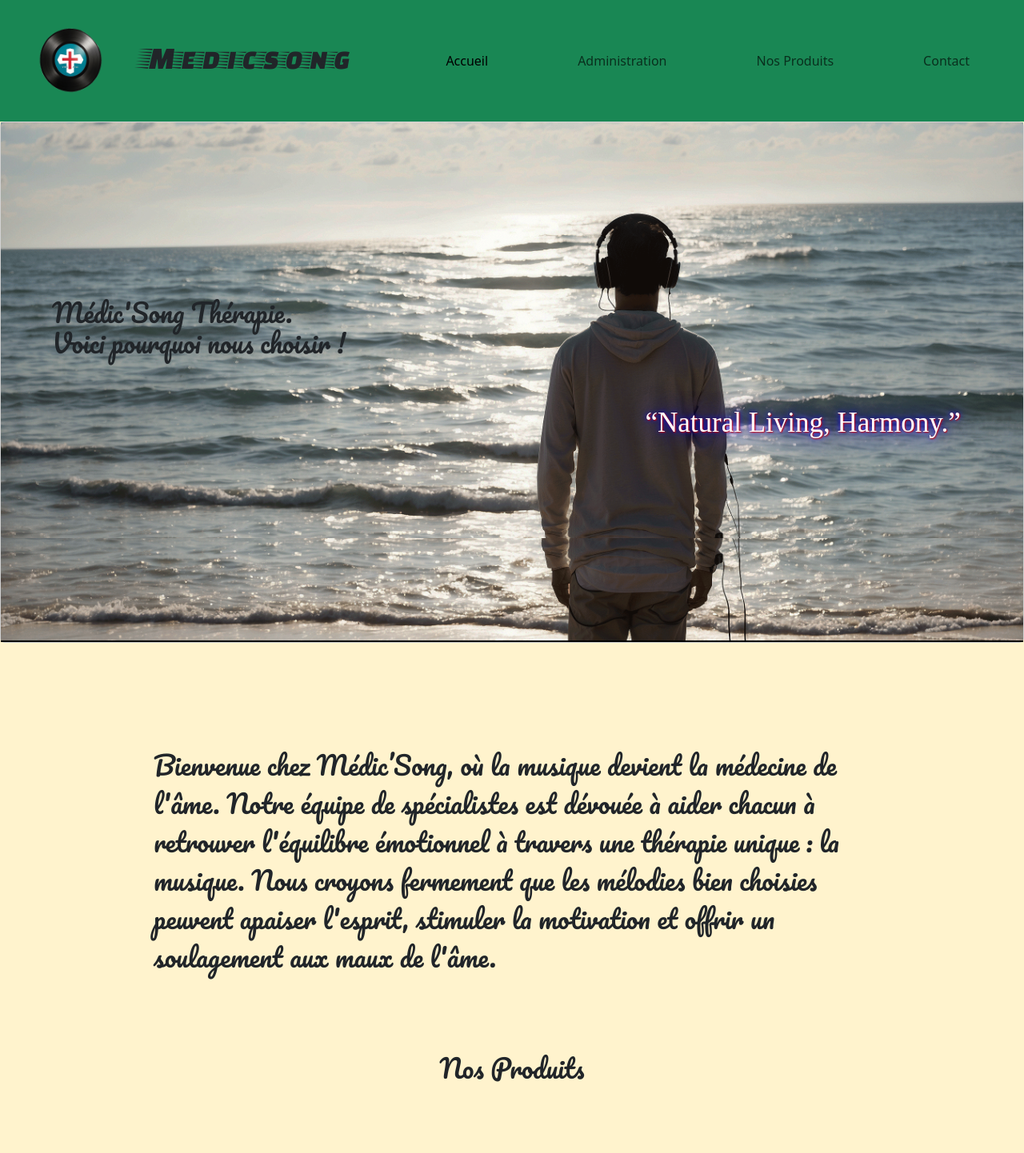
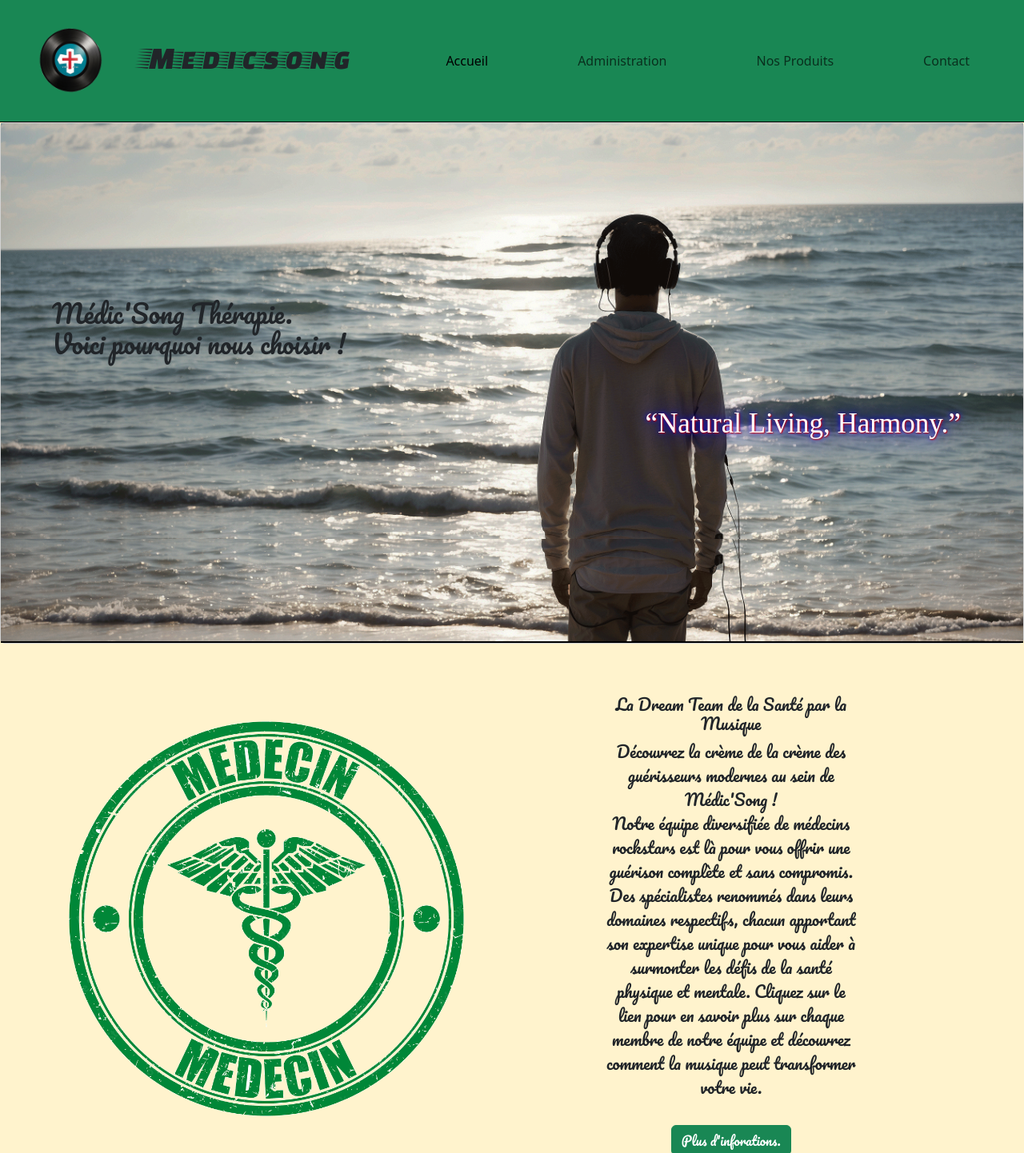
Before and after one commit to ItakiI/medicsong, a PHP site: page /index.html.php in a window 1280 px wide; the page is wider, and only the part inside the window is pictured. Shown: the top 1442 px of that part at 80% size. Run offline with PHP 8.4, Linux system fonts and the light colour scheme; some libraries are stand-ins or nearby versions; some web fonts are replaced.

Commit message:
ajout d'escription team avec lien dans index, modification légère de la nav et footer (ligne noir)

```diff
--- a/components/footer.php
+++ b/components/footer.php
@@ -1,11 +1,10 @@
-<footer>
+<footer class="bg-success border-black border-top p-1">
       <div class="foot">
-
         <!-- adresse du centre -->
         <div class="adresse">
           <h4>
-          Médicsong <br>2 rue de la guitare enflammée <br>
-          13666 rockandroll
+            Médicsong <br>2 rue de la guitare enflammée <br>13666
+            rockandroll
           </h4>
         </div>
 
@@ -17,16 +16,19 @@
                 <i class="fa-brands fa-bitcoin fa-bounce fa-xl" style="color: #000000"></i>
               </a>
             </li>
+
             <li>
-            <a href="mastercard" >
+              <a href="mastercard">
                 <i class="fa-brands fa-cc-mastercard fa-bounce fa-xl" style="color: #000000"></i>
           </a>
             </li>
+
             <li>
-            <a href="visa">
-              <i class="fa-brands fa-cc-visa fa-bounce fa-xl" style="color: #000000"></i>
+              <a href="visa"><i class="fa-brands fa-cc-visa fa-bounce fa-xl" style="color: #000000">
+            </i>
           </a>
             </li>
+
             <li>
               <a href="euros">
                 <i class="fa-solid fa-euro-sign fa-bounce fa-xl" style="color: #000000"></i>
@@ -37,12 +39,13 @@
       </div>
 
       <!-- capital -->
-      <div class="value">
+      <div class="value text-align-center bg-success b-2 m-2 p-2">
         <h5>
           Médicsong <br>
           sarl au capital de : 1999999999999 euros
         </h5>
       </div>
     </footer>
+
   </body>
 </html>
--- a/components/header.php
+++ b/components/header.php
@@ -2,7 +2,7 @@
     <!--logo position sur navbar a l'angle gauche.-->
     <!-- Barre de navigation avec des liens pointant vers des ancres prédéfinies -->
 
-    <nav class="bg-success navbar navbar-expand-lg">
+    <nav class="bg-success navbar navbar-expand-xl justify-content-evenly border-black border-bottom">
         <div class="container-fluid">
             <a class="navbar-brand" href="./index.php">
                 <img src="/medicsong/assets/img/vinnylmedico.gif" alt="Medic'Song" width="150" height="100">
--- a/config/cdb.php
+++ b/config/cdb.php
@@ -4,7 +4,7 @@
 
 try {
     // On se connecte à MySQL
-    $bdd = new PDO('mysql:host=localhost;dbname=medicsong', 'root', 'Nico2205!');
+    $bdd = new PDO('mysql:host=localhost;dbname=medicsong', 'yoann', 'Simplon2023!');
 } catch (Exception $e) {
     // En cas d'erreur, on affiche un message et on arrête tout
 
--- a/index_contenu.php
+++ b/index_contenu.php
@@ -1,107 +1,24 @@
 <main>
 
-<!-- présentation du groupe -->
-<div id="present">
-  <p class="presentation">
-    Bienvenue chez Médic’Song, où la musique devient la médecine de l'âme.
-    Notre équipe de spécialistes est dévouée à aider chacun à retrouver
-    l'équilibre émotionnel à travers une thérapie unique : la musique.
-    Nous croyons fermement que les mélodies bien choisies peuvent apaiser
-    l'esprit, stimuler la motivation et offrir un soulagement aux maux de
-    l'âme.
-  </p>
+<div class="cols d-flex justify-content-evenly align-item-center p-5 g-0">
+    <div class="card text-center border-0 bg-transparent mb-3" style="max-width: 100%;">
+        <div class="row d-flex justify-content-evenly align-item-center g-0">
+            <div class="col-md-5 b-3 m-3 d-flex justify-content-evenly align-items-center border-start-0">
+                <img src="assets\img\logo_medecin.gif" class="img-fluid g-0 w-auto h-auto rounded-start border-bottom-0">
             </div>
-
-<!-- titre + ordonnance -->
-<div id="title">
-  <h2>Nos Produits</h2>
+            <div class="col-md-6 d-flex justify-content-evenly align-item-center align-self-center">
+                <div class="col-md-7">
+                    <div class="card-body">
+                        <h5>La Dream Team de la Santé par la Musique</h5>
+                        <p>Découvrez la crème de la crème des guérisseurs modernes au sein de Médic'Song !<br>
+                        Notre équipe diversifiée de médecins rockstars est là pour vous offrir une guérison complète et sans compromis.<br>
+                        Des spécialistes renommés dans leurs domaines respectifs, chacun apportant son expertise unique pour vous aider à surmonter les défis
+                        de la santé physique et mentale. Cliquez sur le lien pour en savoir plus sur chaque membre de notre équipe et découvrez comment la musique peut transformer votre vie.</p>
                     </div>
-
-<div class="ordon">
-  <img class="imgdoc" src="assets/img/ordo-johnny.gif"
-    alt="ordonnance1">
-    <img class="imgdoc" src="assets/img/ordo-eminem.gif"
-    alt="ordonnance2"><img
-    class="imgdoc"
-    src="assets/img/ordo-bob.gif"
-    alt="ordonnance3"
-  ><img
-    class="imgdoc"
-    src="assets/img/ordo-james.gif"
-    alt="ordonnance4"
-  >
-</div>
-
-<!-- MP3 -->
-<div class="musique">
-  <figure>
-    <figcaption>Échantillon :</figcaption>
-    <audio controls src="assets/musiques/johnny.wav">
-      <a href="assets/musiques/johnny.wav"> Download audio </a>
-    </audio>
-  </figure>
-  <figure>
-    <figcaption>Échantillon :</figcaption>
-    <audio controls src="assets/musiques/eminem.wav">
-      <a href="assets/musiques/eminem.wav"> Download audio </a>
-    </audio>
-  </figure>
-  <figure>
-    <figcaption>Échantillon :</figcaption>
-    <audio controls src="assets/musiques/bob.wav">
-      <a href="assets/musiques/bob.wav"> Download audio </a>
-    </audio>
-  </figure>
-  <figure>
-    <figcaption>Échantillon :</figcaption>
-    <audio controls src="assets/musiques/metallica.wav">
-      <a href="assets/musiques/metallica.wav"> Download audio </a>
-    </audio>
-  </figure>
-</div>
-
-<!-- cards -->
- <!-- james hetfield -->
-<div class="row row-cols-1 row-cols-md-4 g-4">
-  <div class="col">
-    <div class="card">
-      <img src="assets/img/avatar4.gif" class="card-img-top" alt="Dr james hetfield">
-      <div class="card-body">
-        <h5 class="card-title">Dr. James Hetfield</h5>
-        <p class="card-text">Dénouer les tensions avec des accords puissants.</p>
+                    <div class="">
+                        <a href="/medicsong/views/admin.php" class="card-link btn btn-success">Plus d'inforations.</a>
                     </div>
                 </div>
-  </div>
-
-<!-- bob marley -->
-  <div class="col">
-    <div class="card">
-      <img src="assets/img/avatar3.gif" class="card-img-top" alt="Dr bob marley">
-      <div class="card-body">
-        <h5 class="card-title">Dr. Bob Marley</h5>
-        <p class="card-text">Les sons envoûtants pour apaiser les esprits.</p>
-      </div>
-    </div>
-  </div>
-
-    <!-- eminem -->
-  <div class="col">
-    <div class="card">
-      <img src="assets/img/avatar2.gif" class="card-img-top" alt="Dr emi-nem">
-      <div class="card-body">
-        <h5 class="card-title">Dr. Emi-Nem</h5>
-        <p class="card-text">Le pouvoir des mots et du rythme <br>pour retrouver la motivation.</p>
-      </div>
-    </div>
-  </div>
-
-  <!-- johnny hallyday -->
-  <div class="col">
-    <div class="card">
-      <img src="assets/img/avatar1.gif" class="card-img-top" alt="Dr johnny">
-      <div class="card-body">
-        <h5 class="card-title">Dr. Johnny Hallyday</h5>
-        <p class="card-text">Allume le feu pour combattre la fatigue.</p>
             </div>
         </div>
     </div>
```
Also changed, not shown: assets/img/Libratone-Q-Adapt-on-Ear-trucsdemec.fr-blog-lifestyle-masculin-blog-mode-homme-beauté-homme.webp (added), assets/img/image1.webp (added), assets/img/logo_medecin.gif (added), assets/img/ordo-bob.gif (added), assets/img/ordo-eminem.gif (added), assets/img/ordo-james.gif (added), assets/img/ordo-johnny.gif (added), 1 other file. Lines whose indentation alone changed are shown as unchanged.
